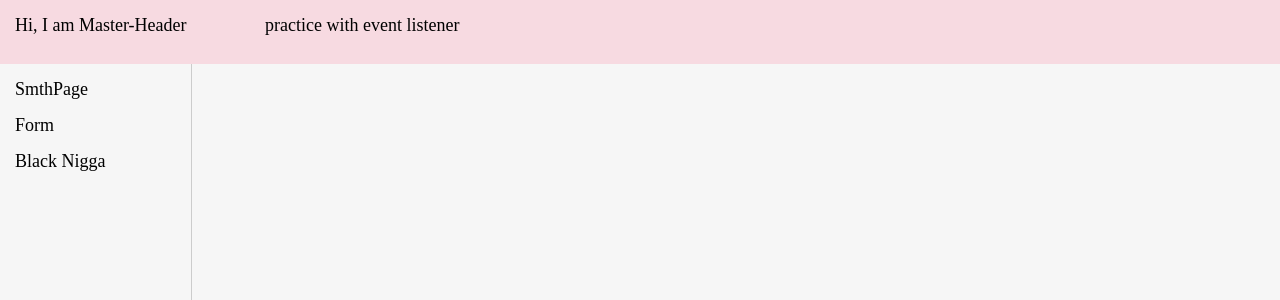
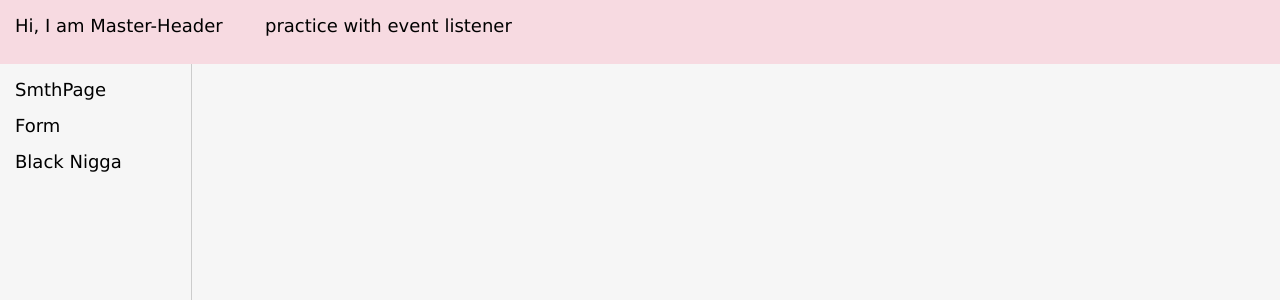
Before and after one commit to DaerioFrixell/masterN, a React (Create React App) app: page / in a window 1280 px wide. Shown: the top 300 px of the page. Built offline with nearby package versions, Linux system fonts and the light colour scheme.

Commit message:
подключены шрифты

```diff
--- a/src/index.scss
+++ b/src/index.scss
@@ -6,4 +6,5 @@
 html {
   box-sizing: border-box;
   font-size: 10px;
+  font-family: 'Lucida Sans', 'Lucida Sans Regular', 'Lucida Grande', 'Lucida Sans Unicode', Geneva, Verdana, sans-serif;
 }
```
